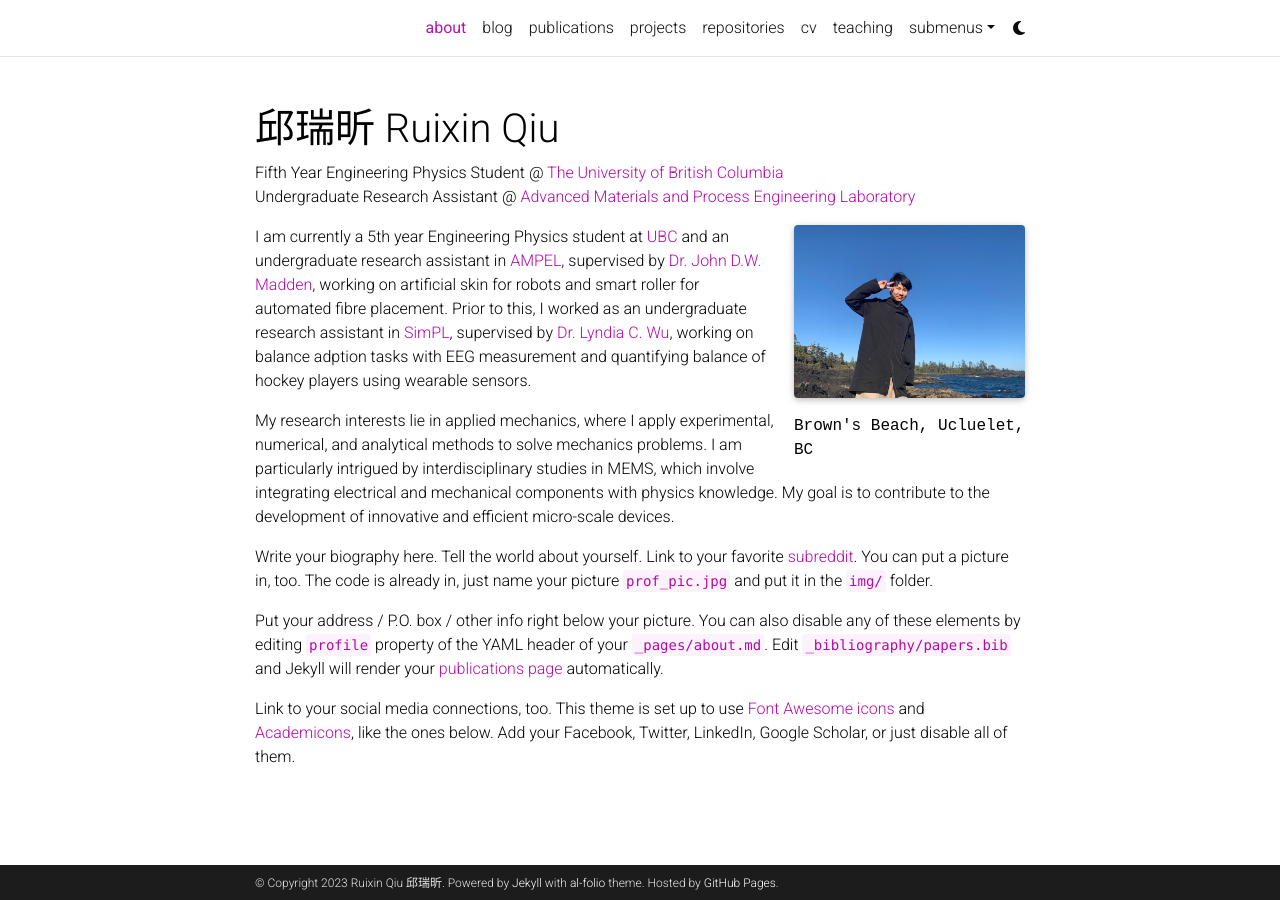
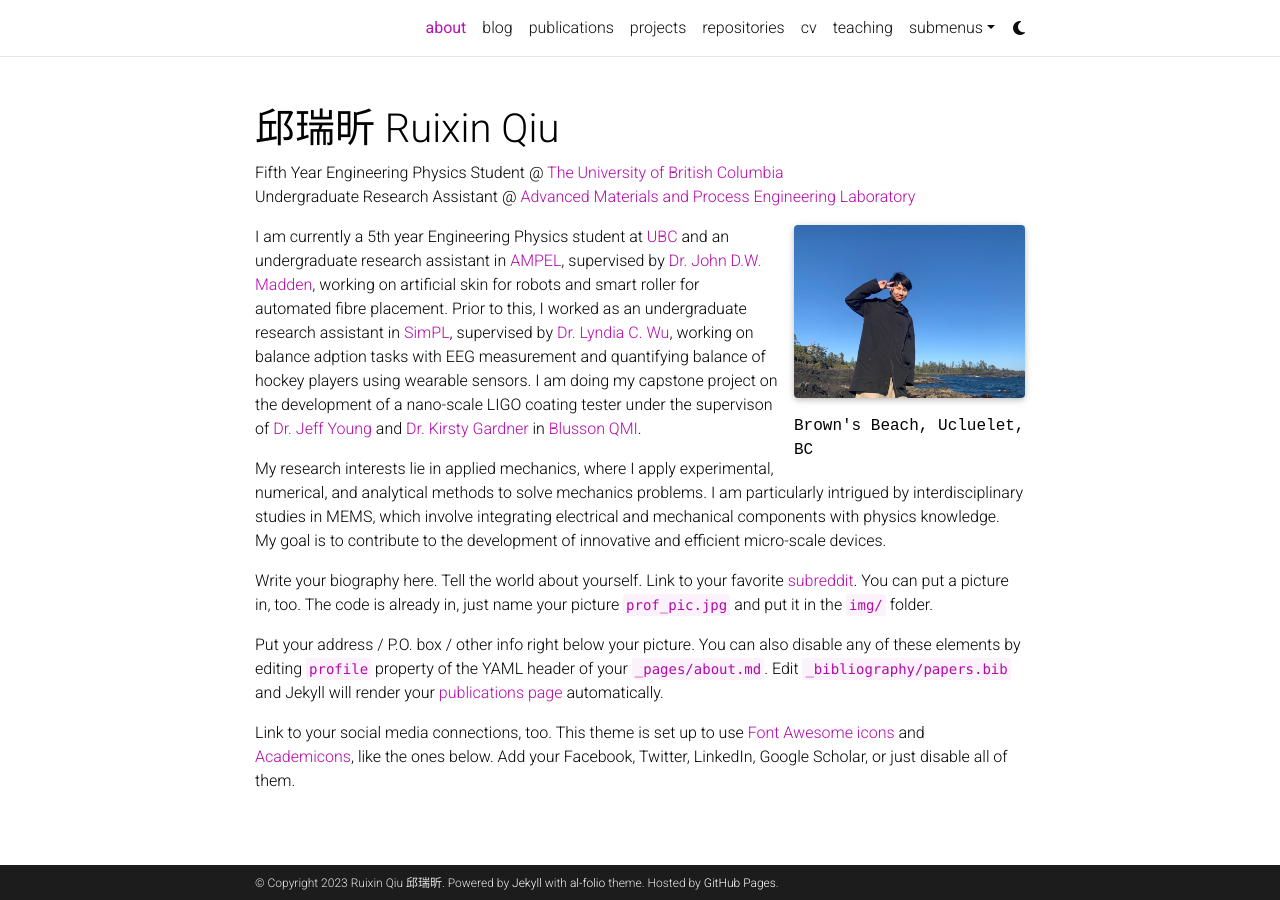
Before and after one commit to qrx10/qrx10.github.io, a Jekyll site: the page built from _pages/about.md, in a window 1280 px wide. Built offline with Jekyll 4.4.1, drawn with Linux system fonts in a browser that asks for light colours; full-size pictures stand in for the smaller copies a plugin makes; comment, search, counter and statistics services are not loaded; a style sheet for code colours, icons or effects is not loaded.

Commit message:
Update about.md

```diff
--- a/_pages/about.md
+++ b/_pages/about.md
@@ -16,7 +16,7 @@
 social: false  # includes social icons at the bottom of the page
 ---
 
-I am currently a 5th year Engineering Physics student at [UBC](https://www.engphys.ubc.ca/) and an undergraduate research assistant in [AMPEL](https://www.ampel.ubc.ca/), supervised by [Dr. John D.W. Madden](https://mm.ece.ubc.ca/john-madden/), working on artificial skin for robots and smart roller for automated fibre placement. Prior to this, I worked as an undergraduate research assistant in [SimPL](https://simpl.mech.ubc.ca/), supervised by [Dr. Lyndia C. Wu](https://mech.ubc.ca/lyndia-wu/), working on balance adption tasks with EEG measurement and quantifying balance of hockey players using wearable sensors.
+I am currently a 5th year Engineering Physics student at [UBC](https://www.engphys.ubc.ca/) and an undergraduate research assistant in [AMPEL](https://www.ampel.ubc.ca/), supervised by [Dr. John D.W. Madden](https://mm.ece.ubc.ca/john-madden/), working on artificial skin for robots and smart roller for automated fibre placement. Prior to this, I worked as an undergraduate research assistant in [SimPL](https://simpl.mech.ubc.ca/), supervised by [Dr. Lyndia C. Wu](https://mech.ubc.ca/lyndia-wu/), working on balance adption tasks with EEG measurement and quantifying balance of hockey players using wearable sensors. I am doing my capstone project on the development of a nano-scale LIGO coating tester under the supervison of [Dr. Jeff Young](https://qmi.ubc.ca/team-member/jeff-young/) and [Dr. Kirsty Gardner](https://www.linkedin.com/in/kirsty-gardner/?originalSubdomain=ca) in [Blusson QMI](https://qmi.ubc.ca/).
 
 
 My research interests lie in applied mechanics, where I apply experimental, numerical, and analytical methods to solve mechanics problems. I am particularly intrigued by interdisciplinary studies in MEMS, which involve integrating electrical and mechanical components with physics knowledge. My goal is to contribute to the development of innovative and efficient micro-scale devices.
```
